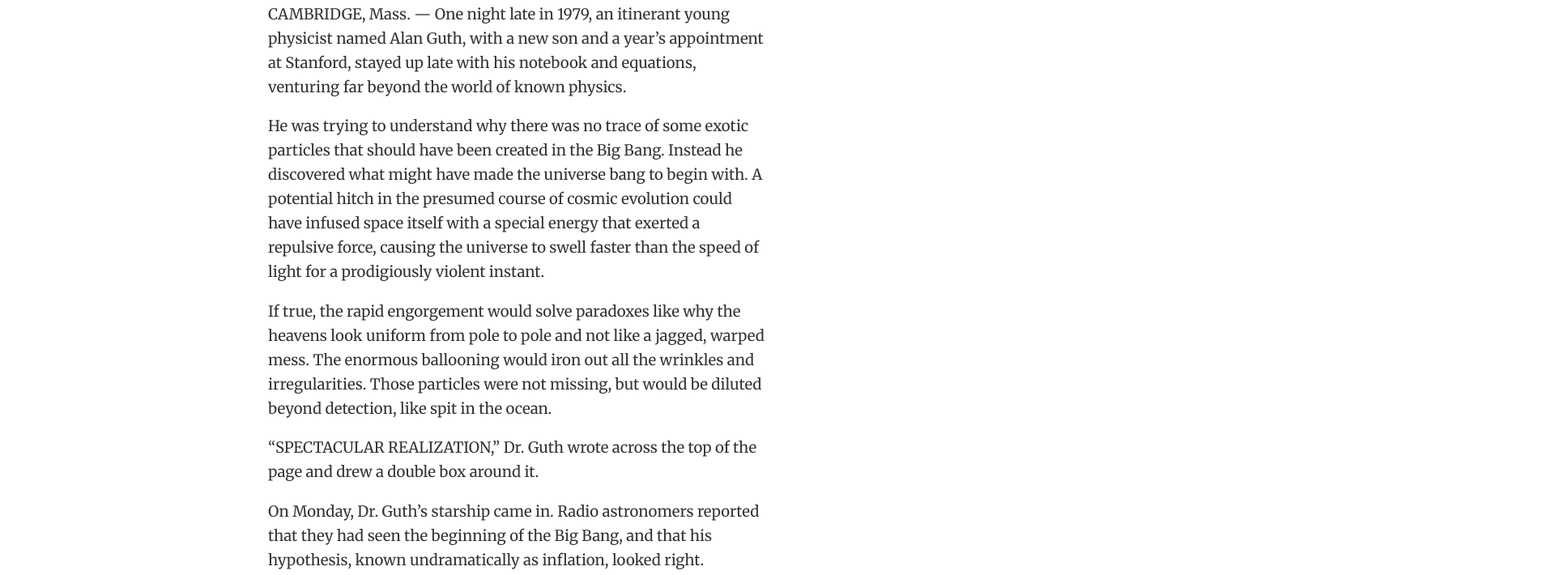
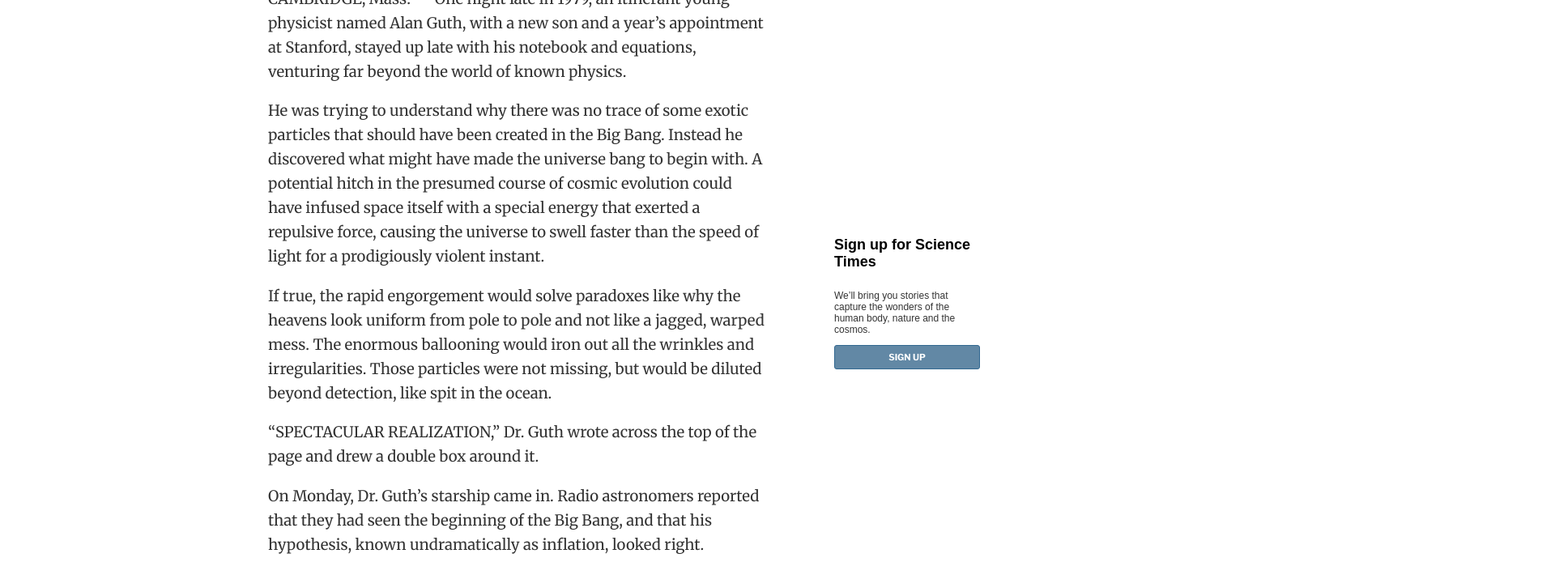
Before and after one commit to paulgureghian/The-New-York-Times, a plain HTML site: page index.html in a window 1280 px wide. Shown: the part 952-1662 px from the top of the page at 81% size, 1920 px wide, since content can reach past the window. Drawn offline with nearby package versions, Linux system fonts and the light colour scheme.

Commit message:
fixed css issues

```diff
--- a/index.html
+++ b/index.html
@@ -2,7 +2,7 @@
 <html lang="en">
 
 <head>
-  <title>Space Ripples</title>
+  <title>Space Ripples Reveal Big Bang’s Smoking Gun - The New York Times</title>
   <link href="style.css" type="text/css" rel="stylesheet">
   <script src="https://kit.fontawesome.com/4f5233a2df.js" crossorigin="anonymous"></script>
   <style>
--- a/style.css
+++ b/style.css
@@ -23,6 +23,8 @@ body {
   font-family: Arial, Helvetica, sans-serif;
   font-size: 9px;
   z-index: 0;
+  display: flex;
+  flex-flow: column wrap;
 }
 
 .editors>a {
@@ -35,6 +37,8 @@ body {
   max-height: 80px;
   max-width: 81px;
   text-decoration: none;
+  padding-right: 7px;
+  padding-bottom: 17px;
 }
 
 .editortext {
@@ -42,10 +46,9 @@ body {
   font-family: 'Merriweather', serif;
   text-decoration: none;
   color: #333;
-  min-width: 80px;
-  padding-left: 7px;
   position: relative;
   margin-top: 0;
+  flex-basis: 50%
 }
 
 .title_related {
@@ -111,9 +114,13 @@ h1 {
   font-style: italic;
   word-break: break-all;
   white-space: normal;
-  font-family: 'Handlee', cursive;
-  font-size: 40px;
+  font-family: 'Merriweather', serif;
+  font-size: 30px;
   text-align: left;
+  position: relative;
+  left: -80px;
+  top: 10px;
+  line-height: 45px;
 }
 
 .nytimes-logo-link {
@@ -207,11 +214,14 @@ article {
 .signupside {
   float: right;
   position: absolute;
-  left: 1030px;
-  top: 1180px;
+  top:-580px;
   width: 180px;
   font-family: Arial, Helvetica, sans-serif;
   z-index: 1;
+}
+
+.signupside >h4 {
+  font-size: 18px;
 }
 
 .signupside>button {
@@ -480,5 +490,57 @@ h5 {
 
 }
 
-@import url('https://fonts.googleapis.com/css?family=Handlee&display=swap');
-@import url('https://fonts.googleapis.com/css?family=Merriweather&display=swap');
+@font-face {
+  font-family: 'Handlee';
+  font-style: normal;
+  font-weight: 400;
+  font-display: swap;
+  src: local('Handlee Regular'), local('Handlee-Regular'), url(https://fonts.gstatic.com/s/handlee/v8/-F6xfjBsISg9aMakPm3wow.woff2) format('woff2');
+  unicode-range: U+0000-00FF, U+0131, U+0152-0153, U+02BB-02BC, U+02C6, U+02DA, U+02DC, U+2000-206F, U+2074, U+20AC, U+2122, U+2191, U+2193, U+2212, U+2215, U+FEFF, U+FFFD;
+}
+
+  /* cyrillic-ext */
+@font-face {
+  font-family: 'Merriweather';
+  font-style: normal;
+  font-weight: 400;
+  font-display: swap;
+  src: local('Merriweather Regular'), local('Merriweather-Regular'), url(https://fonts.gstatic.com/s/merriweather/v21/u-440qyriQwlOrhSvowK_l5-cSZMZ-Y.woff2) format('woff2');
+  unicode-range: U+0460-052F, U+1C80-1C88, U+20B4, U+2DE0-2DFF, U+A640-A69F, U+FE2E-FE2F;
+}
+/* cyrillic */
+@font-face {
+  font-family: 'Merriweather';
+  font-style: normal;
+  font-weight: 400;
+  font-display: swap;
+  src: local('Merriweather Regular'), local('Merriweather-Regular'), url(https://fonts.gstatic.com/s/merriweather/v21/u-440qyriQwlOrhSvowK_l5-eCZMZ-Y.woff2) format('woff2');
+  unicode-range: U+0400-045F, U+0490-0491, U+04B0-04B1, U+2116;
+}
+/* vietnamese */
+@font-face {
+  font-family: 'Merriweather';
+  font-style: normal;
+  font-weight: 400;
+  font-display: swap;
+  src: local('Merriweather Regular'), local('Merriweather-Regular'), url(https://fonts.gstatic.com/s/merriweather/v21/u-440qyriQwlOrhSvowK_l5-cyZMZ-Y.woff2) format('woff2');
+  unicode-range: U+0102-0103, U+0110-0111, U+1EA0-1EF9, U+20AB;
+}
+/* latin-ext */
+@font-face {
+  font-family: 'Merriweather';
+  font-style: normal;
+  font-weight: 400;
+  font-display: swap;
+  src: local('Merriweather Regular'), local('Merriweather-Regular'), url(https://fonts.gstatic.com/s/merriweather/v21/u-440qyriQwlOrhSvowK_l5-ciZMZ-Y.woff2) format('woff2');
+  unicode-range: U+0100-024F, U+0259, U+1E00-1EFF, U+2020, U+20A0-20AB, U+20AD-20CF, U+2113, U+2C60-2C7F, U+A720-A7FF;
+}
+/* latin */
+@font-face {
+  font-family: 'Merriweather';
+  font-style: normal;
+  font-weight: 400;
+  font-display: swap;
+  src: local('Merriweather Regular'), local('Merriweather-Regular'), url(https://fonts.gstatic.com/s/merriweather/v21/u-440qyriQwlOrhSvowK_l5-fCZM.woff2) format('woff2');
+  unicode-range: U+0000-00FF, U+0131, U+0152-0153, U+02BB-02BC, U+02C6, U+02DA, U+02DC, U+2000-206F, U+2074, U+20AC, U+2122, U+2191, U+2193, U+2212, U+2215, U+FEFF, U+FFFD;
+}
```
